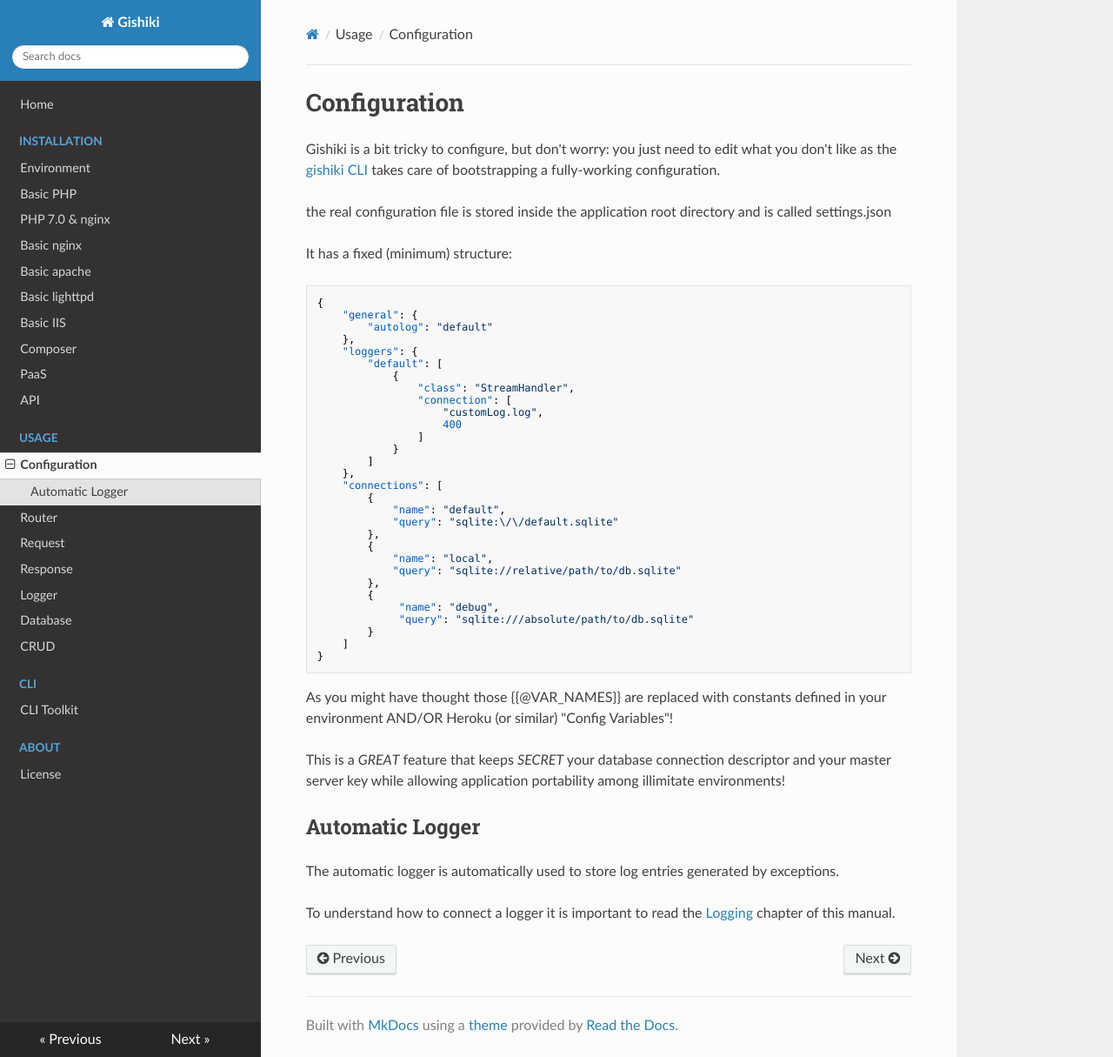
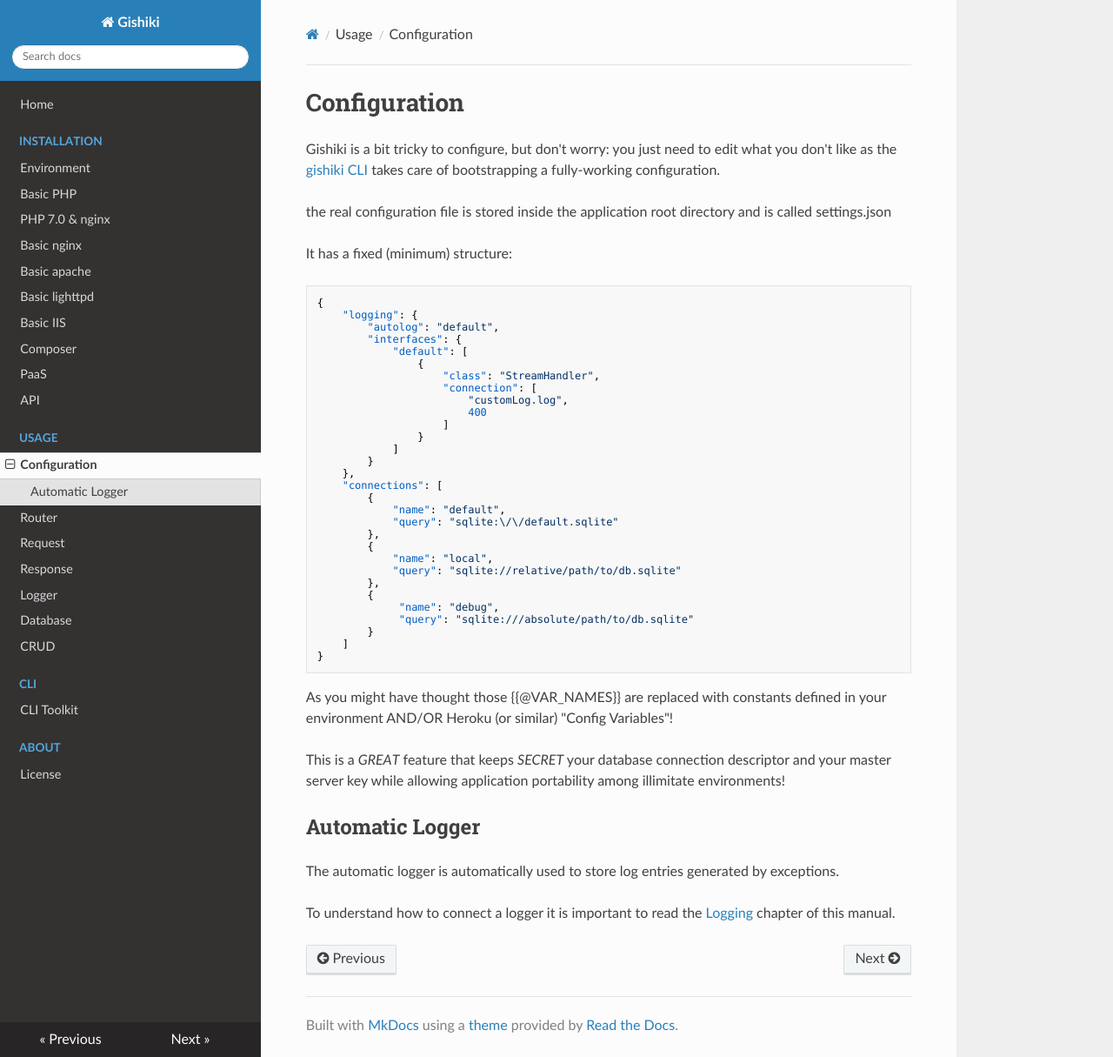
Before and after one commit to NeroReflex/Gishiki, an MkDocs documentation site: the page built from Documentation/docs/usage/configuration.md, in a window 1280 px wide and 1215 px high. Shown: the whole window at 87% size. Built offline with MkDocs 1.6.1, drawn with Linux system fonts in a browser that asks for light colours; nearby versions of some CDN libraries; old or Windows-style settings are respelled for this version of MkDocs.

Commit message:
Changes to configuration file

````diff
--- a/Documentation/docs/usage/configuration.md
+++ b/Documentation/docs/usage/configuration.md
@@ -8,19 +8,19 @@ the real configuration file is stored inside the application root directory and
 It has a fixed (minimum) structure:
 ```json
 {
-    "general": {
-        "autolog": "default"
-    },
-    "loggers": {
-        "default": [
-            {
-                "class": "StreamHandler",
-                "connection": [
-                    "customLog.log",
-                    400
-                ]
-            }
-        ]
+    "logging": {
+        "autolog": "default",
+        "interfaces": {
+            "default": [
+                {
+                    "class": "StreamHandler",
+                    "connection": [
+                        "customLog.log",
+                        400
+                    ]
+                }
+            ]
+        }
     },
     "connections": [
         {
````
Also changed, not shown: 2 other files.
